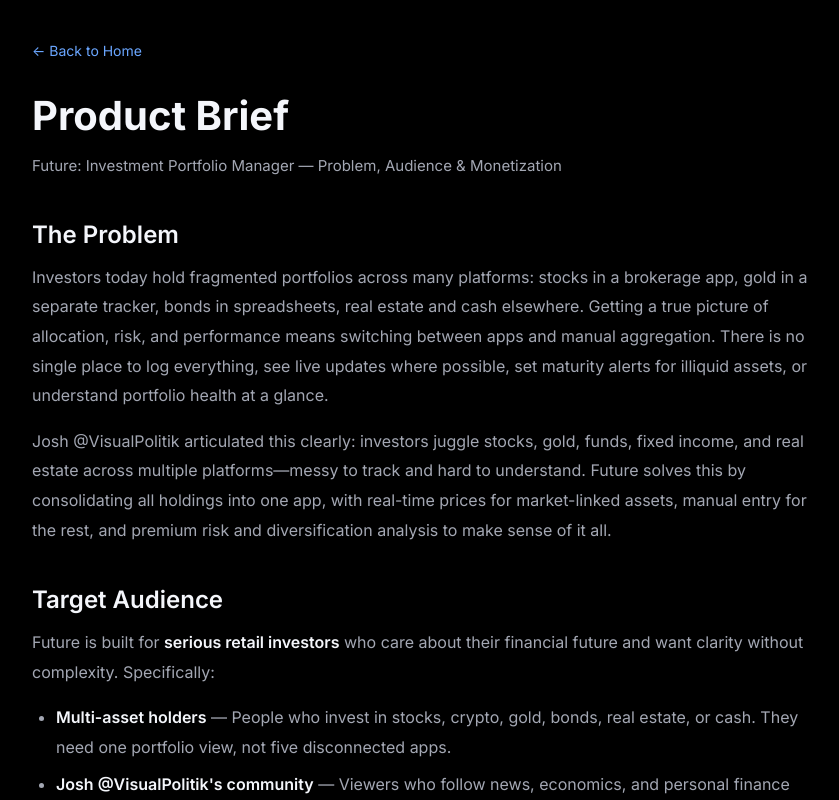
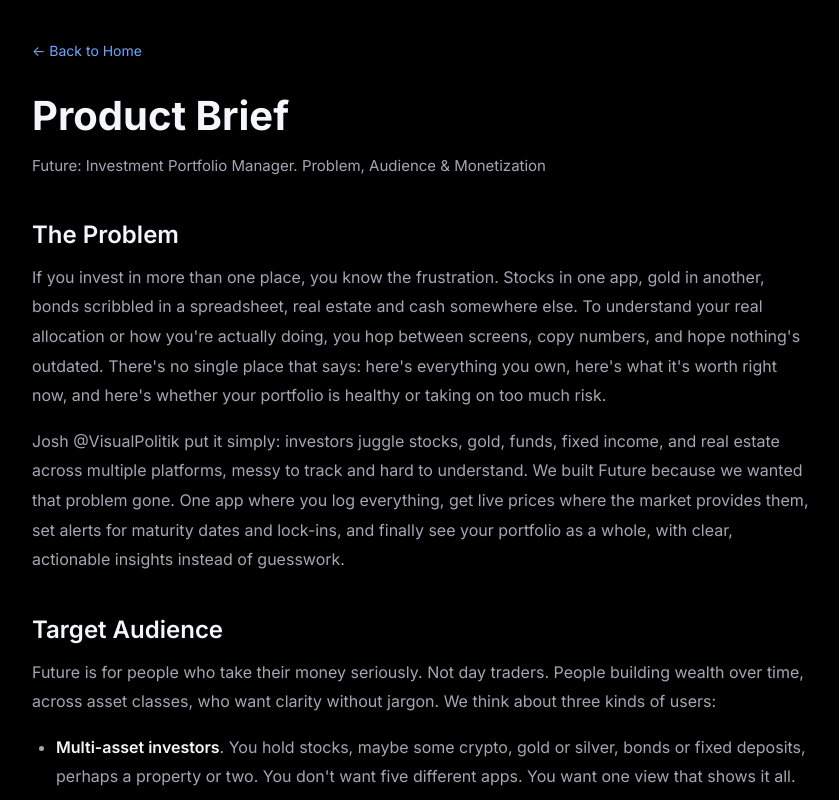
Before and after one commit to Rishi-Selarka/Spenly-Product-Page, a React (Vite) app: page /productbrief in a window 1280 px wide. Shown: the whole page, without its empty margins (218-1057 px from the left). Built offline with nearby package versions, Linux system fonts and the light colour scheme; a web font is replaced by a local one.

Commit message:
Remove em dashes, fix technical doc and product brief

```diff
--- a/src/pages/ProductBrief.tsx
+++ b/src/pages/ProductBrief.tsx
@@ -104,43 +104,46 @@ const ProductBrief: React.FC = () => {
         <BackLink to="/">← Back to Home</BackLink>
         <Content>
           <h1>Product Brief</h1>
-          <p className="subtitle">Future: Investment Portfolio Manager — Problem, Audience & Monetization</p>
+          <p className="subtitle">Future: Investment Portfolio Manager. Problem, Audience & Monetization</p>
 
           <h2>The Problem</h2>
           <p>
-            Investors today hold fragmented portfolios across many platforms: stocks in a brokerage app, gold in a separate tracker, bonds in spreadsheets, real estate and cash elsewhere. Getting a true picture of allocation, risk, and performance means switching between apps and manual aggregation. There is no single place to log everything, see live updates where possible, set maturity alerts for illiquid assets, or understand portfolio health at a glance.
+            If you invest in more than one place, you know the frustration. Stocks in one app, gold in another, bonds scribbled in a spreadsheet, real estate and cash somewhere else. To understand your real allocation or how you&apos;re actually doing, you hop between screens, copy numbers, and hope nothing&apos;s outdated. There&apos;s no single place that says: here&apos;s everything you own, here&apos;s what it&apos;s worth right now, and here&apos;s whether your portfolio is healthy or taking on too much risk.
           </p>
           <p>
-            Josh @VisualPolitik articulated this clearly: investors juggle stocks, gold, funds, fixed income, and real estate across multiple platforms—messy to track and hard to understand. Future solves this by consolidating all holdings into one app, with real-time prices for market-linked assets, manual entry for the rest, and premium risk and diversification analysis to make sense of it all.
+            Josh @VisualPolitik put it simply: investors juggle stocks, gold, funds, fixed income, and real estate across multiple platforms, messy to track and hard to understand. We built Future because we wanted that problem gone. One app where you log everything, get live prices where the market provides them, set alerts for maturity dates and lock-ins, and finally see your portfolio as a whole, with clear, actionable insights instead of guesswork.
           </p>
 
           <h2>Target Audience</h2>
           <p>
-            Future is built for <strong>serious retail investors</strong> who care about their financial future and want clarity without complexity. Specifically:
+            Future is for people who take their money seriously. Not day traders. People building wealth over time, across asset classes, who want clarity without jargon. We think about three kinds of users:
           </p>
           <ul>
-            <li><strong>Multi-asset holders</strong> — People who invest in stocks, crypto, gold, bonds, real estate, or cash. They need one portfolio view, not five disconnected apps.</li>
-            <li><strong>Josh @VisualPolitik&apos;s community</strong> — Viewers who follow news, economics, and personal finance and are actively building wealth across asset classes.</li>
-            <li><strong>Privacy-conscious users</strong> — Those who prefer local data storage over cloud sync and want full control of their financial information.</li>
-            <li><strong>Goal-oriented savers</strong> — Users who set targets (house down payment, emergency fund, etc.) and want to track progress alongside their portfolio.</li>
+            <li><strong>Multi-asset investors</strong>. You hold stocks, maybe some crypto, gold or silver, bonds or fixed deposits, perhaps a property or two. You don&apos;t want five different apps. You want one view that shows it all.</li>
+            <li><strong>Josh&apos;s community</strong>. Viewers who care about economics, personal finance, and long-term wealth. They&apos;re already diversified; they just need a tool that matches how they think.</li>
+            <li><strong>Privacy-minded users</strong>. People who prefer their financial data to stay on their device. No cloud sync, no broker links. You add your numbers, and Future helps you understand them, without ever sending your portfolio to a server.</li>
+            <li><strong>Goal-driven savers</strong>. Anyone with targets: a house down payment, an emergency fund, a retirement number. Future lets you track those goals alongside your investments so you see progress in one place.</li>
           </ul>
           <p>
-            The app assumes no sign-up: anonymous users can track investments, see charts, and use the free dashboard. Premium features unlock for subscribers who want deeper insights.
+            We don&apos;t ask for sign-up. You can track investments, see charts, and use the free dashboard as an anonymous user. Premium unlocks when you want deeper analysis: risk flags, Future Score, AI help, and PDF exports.
           </p>
 
           <h2>Monetization Strategy</h2>
           <p>
-            Future uses a <strong>freemium subscription model</strong> powered by RevenueCat. The free tier includes dashboard, charts, asset list, timeline alerts, and basic tracking. Premium (Future Pro) adds Future Score, risk flags, personalized suggestions, AI chatbot, PDF export, and premium themes.
+            Future uses a <strong>freemium model</strong> powered by RevenueCat. The free tier gives you the dashboard, charts, asset list, timeline alerts, and basic tracking, enough to see your portfolio and keep it updated. Future Pro adds what serious investors actually want: a 0–100 Future Score, risk flags that spell out concentration and diversification issues, personalized suggestions, an AI chatbot that knows your holdings, PDF exports for records or advisors, and premium themes.
           </p>
           <p>
-            <strong>Why it converts:</strong> The value is clear. Users see locked insights and understand what they&apos;re missing: actionable risk analysis, a 0–100 portfolio health score, and AI assistance grounded in their actual holdings. The paywall explains these benefits up front. We offer monthly and annual plans, with the annual plan positioned as best value. Restore purchases is always visible for users who already subscribe on another device.
+            <strong>Pricing:</strong> Monthly is $2.99; yearly is $24.99 (about two months free). We kept it low on purpose. Portfolio analysis shouldn&apos;t cost a fortune. At under three dollars a month, it&apos;s an easy yes for anyone who&apos;s already putting real money to work.
           </p>
           <p>
-            <strong>Sustainability:</strong> A $4.99/month or equivalent annual subscription is aligned with the value of professional-grade portfolio analysis. Serious investors pay for tools that help them make better decisions. Future delivers that without requiring a broker connection or sharing sensitive data—everything stays on device. The model is designed for long-term retention: the more assets users add, the more useful Future becomes, and the harder it is to leave.
+            <strong>Why it converts:</strong> Users see locked insights and immediately get it: they&apos;re missing clarity on risk, a health score for their portfolio, and AI help grounded in their actual data. The paywall explains this up front. We highlight the annual plan as best value, and Restore Purchases is always visible for people who already subscribed elsewhere.
+          </p>
+          <p>
+            <strong>Long-term thinking:</strong> The more you use Future, the more valuable it becomes. Add more assets, and the analytics get smarter. Set goals, and the timeline keeps you on track. We&apos;re not chasing quick upgrades; we want people to stay because the app earns its place. Everything runs locally, so there&apos;s no fear of data leaks or broker connections, just a straightforward tool that helps you understand where you stand.
           </p>
 
           <p style={{ marginTop: 48, opacity: 0.85 }}>
-            Future — Your present investments decide your future.
+            Future. Your present investments decide your future.
           </p>
         </Content>
       </ContentWrapper>
```
Also changed, not shown: src/pages/TechnicalDocumentation.tsx (+6 -6 lines), 1 other file (tests, documents, lock files or other folders).
